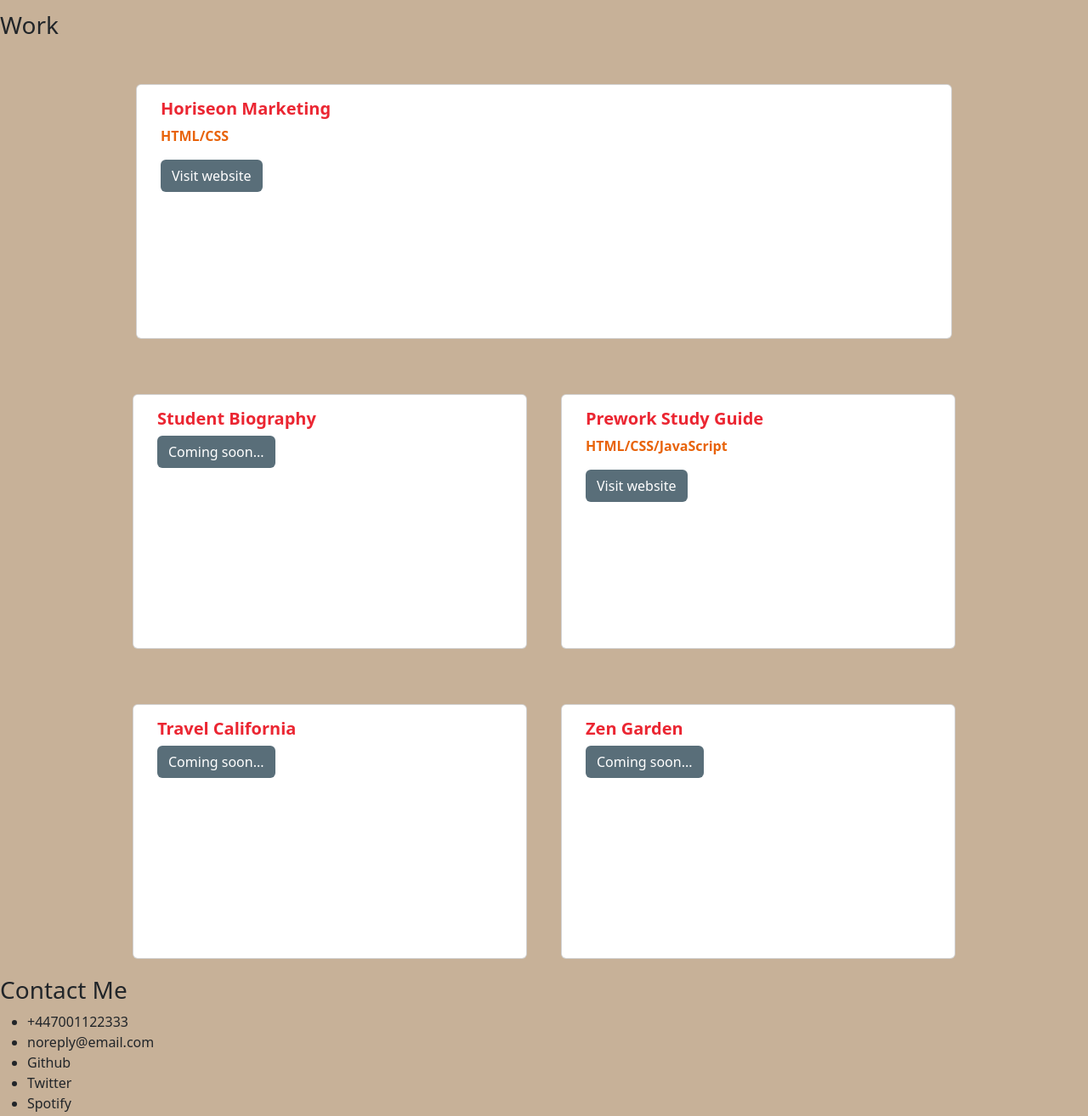
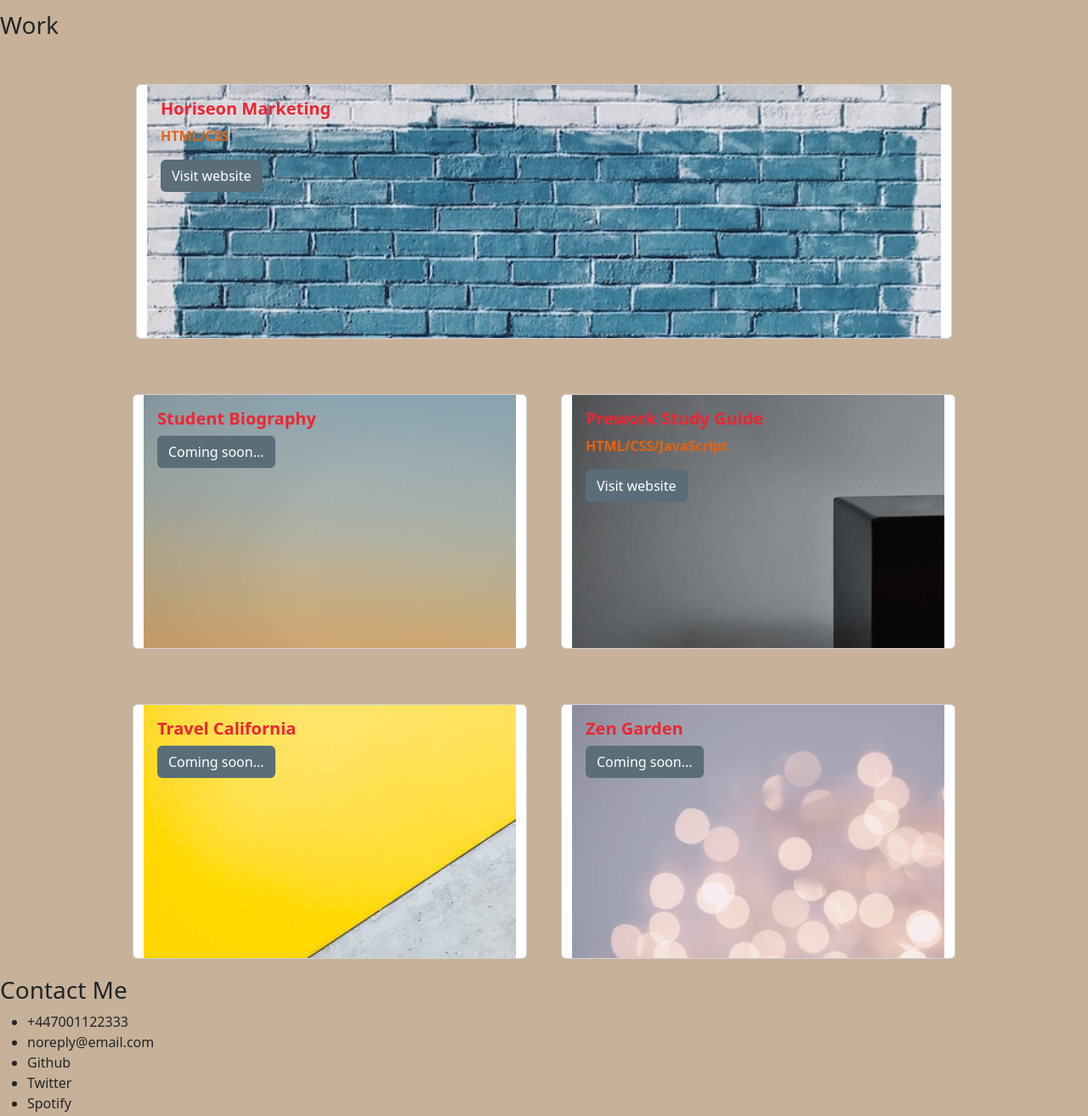
Before and after one commit to CenamiA/my-portofolio, a plain HTML site: page index.html in a window 1280 px wide. Shown: the part 635-1949 px from the top of the page at 85% size. Drawn offline with nearby package versions, Linux system fonts and the light colour scheme.

Commit message:
updated css code with work section and images

```diff
--- a/css/style.css
+++ b/css/style.css
@@ -78,3 +78,28 @@ width: 60px;
     display: flex;
     flex-direction: column;
   }
+
+  .mainImage{
+    width: 100%;
+    height: auto;
+    background-image: url("../images/img1.jpg");
+    background-repeat: no-repeat;
+   background-size: cover;
+  }
+
+  .secondImage{
+    background-image: url("../images/img2.jpg");
+  }
+
+
+  .thirdImage{
+    background-image:url("../images/img6.jpg") ;
+  }
+
+  .fourthImage{
+    background-image: url("../images/img4.jpg");
+  }
+
+  .fifthImage{
+    background-image: url("../images/img5.jpg");
+  }
```
